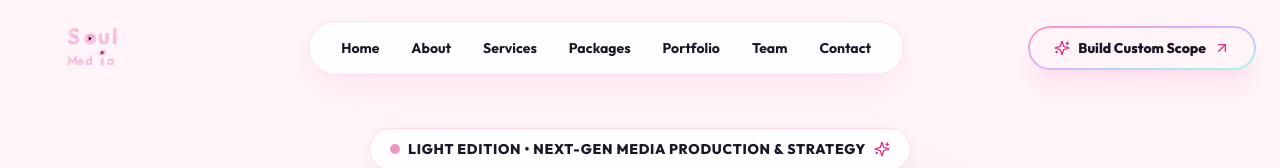
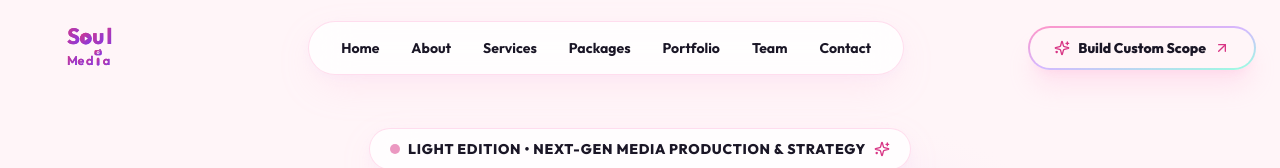
Before and after one commit to islayah5/soul-media-website-light, a React (Vite) app: page / in a window 1280 px wide. Shown: the top 168 px of the page. Built offline with nearby package versions, Linux system fonts and the light colour scheme.

Commit message:
feat: integrate official v4.1 SoftRose logo package and vector icon mark

```diff
--- a/src/components/Logo.tsx
+++ b/src/components/Logo.tsx
@@ -2,145 +2,76 @@ import React from 'react';
 
 interface LogoProps {
   className?: string;
-  width?: number | string;
-  height?: number | string;
+  width?: number;
+  height?: number;
 }
 
-export const Logo: React.FC<LogoProps> = ({ className = '', width = 200, height = 80 }) => {
+export const Logo: React.FC<LogoProps> = ({ className = '', width = 180, height = 78 }) => {
   return (
     <svg
       width={width}
       height={height}
       viewBox="0 0 600 260"
       xmlns="http://www.w3.org/2000/svg"
-      className={`transition-transform duration-300 hover:scale-105 ${className}`}
+      className={`select-none ${className}`}
+      aria-label="Soul Media Official Logo"
     >
       <defs>
-        <linearGradient id="soulLogoGradient" x1="0%" y1="0%" x2="100%" y2="100%">
-          <stop offset="0%" stopColor="#FFEBEF" />
-          <stop offset="50%" stopColor="#FFB6D9" />
-          <stop offset="100%" stopColor="#E5D4FF" />
+        {/* Soft Rose / Hot Pink Gradient (Official Light Theme) */}
+        <linearGradient id="mainGradientSoftRose" x1="0%" y1="0%" x2="100%" y2="100%">
+          <stop offset="0%" stopColor="#D83685" stopOpacity={1} />
+          <stop offset="100%" stopColor="#7C3AED" stopOpacity={1} />
         </linearGradient>
 
-        <filter id="soulGlassShine" x="-20%" y="-20%" width="140%" height="140%">
+        <filter id="glassShineSoftRose" x="-20%" y="-20%" width="140%" height="140%">
           <feGaussianBlur in="SourceAlpha" stdDeviation="0.8" result="blur" />
-          <feSpecularLighting
-            in="blur"
-            surfaceScale="5"
-            specularConstant="1"
-            specularExponent="45"
-            lightingColor="#ffffff"
-            result="shine"
-          >
-            <fePointLight x="-5000" y="-10000" z="20000" />
+          <feSpecularLighting in="blur" surfaceScale="5" specularConstant="1" specularExponent="45" lightingColor="#ffffff" result="shine">
+            <fePointLight x={-5000} y={-10000} z={20000} />
           </feSpecularLighting>
           <feComposite in="shine" in2="SourceAlpha" operator="in" result="shine" />
           <feComposite in="SourceGraphic" in2="shine" operator="over" />
         </filter>
 
-        <filter id="soulSoftGlow">
-          <feGaussianBlur stdDeviation="3" result="blur" />
+        <filter id="softGlowSoftRose">
+          <feGaussianBlur stdDeviation="2" result="blur" />
           <feComposite in="SourceGraphic" in2="blur" operator="over" />
         </filter>
       </defs>
 
-      <g fill="url(#soulLogoGradient)" filter="url(#soulSoftGlow)">
+      {/* Main Logo Group */}
+      <g fill="url(#mainGradientSoftRose)" filter="url(#softGlowSoftRose)">
         {/* Word: Soul */}
         <g transform="translate(125, 115)">
-          <text
-            x="0"
-            y="0"
-            fontSize="105"
-            fontWeight="700"
-            style={{ fontFamily: "'Outfit', 'Comfortaa', sans-serif" }}
-          >
-            S
-          </text>
+          <text x="0" y="0" fontSize="105" fontWeight="700" fontFamily="Comfortaa, 'Century Gothic', 'Outfit', sans-serif">S</text>
 
           {/* The 'o' Play Button */}
-          <g transform="translate(80, -55)" filter="url(#soulGlassShine)">
-            <circle cx="30" cy="28" r="28" fill="url(#soulLogoGradient)" />
-            <path d="M23 18 L38 28 L23 38 Z" fill="#0D0B14" />
-            <path
-              d="M10 18 Q28 6 46 18"
-              fill="none"
-              stroke="#0D0B14"
-              strokeWidth="2"
-              strokeLinecap="round"
-              opacity="0.5"
-            />
+          <g transform="translate(59, -55)" filter="url(#glassShineSoftRose)">
+            <circle cx="30" cy="28" r="28" fill="url(#mainGradientSoftRose)" />
+            <path d="M25 18 L40 28 L25 38 Z" fill="#FFFFFF" />
           </g>
 
-          <text
-            x="145"
-            y="0"
-            fontSize="105"
-            fontWeight="700"
-            style={{ fontFamily: "'Outfit', 'Comfortaa', sans-serif" }}
-          >
-            u
-          </text>
-          <text
-            x="212"
-            y="0"
-            fontSize="105"
-            fontWeight="700"
-            style={{ fontFamily: "'Outfit', 'Comfortaa', sans-serif" }}
-          >
-            l
-          </text>
+          <text x="120" y="0" fontSize="105" fontWeight="700" fontFamily="Comfortaa, 'Century Gothic', 'Outfit', sans-serif">u</text>
+          <text x="187" y="0" fontSize="105" fontWeight="700" fontFamily="Comfortaa, 'Century Gothic', 'Outfit', sans-serif">l</text>
         </g>
 
         {/* Word: Media */}
-        <g transform="translate(125, 215)" opacity="0.95">
-          <text
-            x="0"
-            y="0"
-            fontSize="60"
-            fontWeight="600"
-            style={{ fontFamily: "'Outfit', 'Comfortaa', sans-serif" }}
-          >
-            M
-          </text>
-          <text
-            x="47"
-            y="0"
-            fontSize="60"
-            fontWeight="600"
-            style={{ fontFamily: "'Outfit', 'Comfortaa', sans-serif" }}
-          >
-            e
-          </text>
-          <text
-            x="86"
-            y="0"
-            fontSize="60"
-            fontWeight="600"
-            style={{ fontFamily: "'Outfit', 'Comfortaa', sans-serif" }}
-          >
-            d
-          </text>
+        <g transform="translate(125, 215)">
+          <text x="0" y="0" fontSize="60" fontWeight="600" fontFamily="Comfortaa, 'Century Gothic', 'Outfit', sans-serif">M</text>
+          <text x="50" y="0" fontSize="60" fontWeight="600" fontFamily="Comfortaa, 'Century Gothic', 'Outfit', sans-serif">e</text>
+          <text x="90" y="0" fontSize="60" fontWeight="600" fontFamily="Comfortaa, 'Century Gothic', 'Outfit', sans-serif">d</text>
 
           {/* 'i' with Centered Camera Dot */}
-          <g transform="translate(155, -45)">
-            <rect x="5" y="8" width="12" height="37" rx="6" />
-            <g transform="translate(-6, -32) scale(0.85)" filter="url(#soulGlassShine)">
-              <rect x="0" y="6" width="40" height="28" rx="8" fill="url(#soulLogoGradient)" />
-              <circle cx="20" cy="20" r="8" fill="#0D0B14" />
-              <circle cx="20" cy="20" r="4" fill="url(#soulLogoGradient)" />
-              <rect x="25" y="0" width="10" height="6" rx="2" fill="url(#soulLogoGradient)" />
+          <g transform="translate(141, -45)">
+            <rect x="0" y="8" width="12" height="37" rx="6" />
+            <g transform="translate(-11, -32) scale(0.85)" filter="url(#glassShineSoftRose)">
+              <rect x="0" y="6" width="40" height="28" rx="8" fill="url(#mainGradientSoftRose)" />
+              <circle cx="20" cy="20" r="8" fill="#FFFFFF" />
+              <circle cx="20" cy="20" r="4" fill="url(#mainGradientSoftRose)" />
+              <rect x="25" y="0" width="10" height="6" rx="2" fill="url(#mainGradientSoftRose)" />
             </g>
           </g>
 
-          <text
-            x="188"
-            y="0"
-            fontSize="60"
-            fontWeight="600"
-            style={{ fontFamily: "'Outfit', 'Comfortaa', sans-serif" }}
-          >
-            a
-          </text>
+          <text x="169" y="0" fontSize="60" fontWeight="600" fontFamily="Comfortaa, 'Century Gothic', 'Outfit', sans-serif">a</text>
         </g>
       </g>
     </svg>
```
Also changed, not shown: public/favicon.svg.
